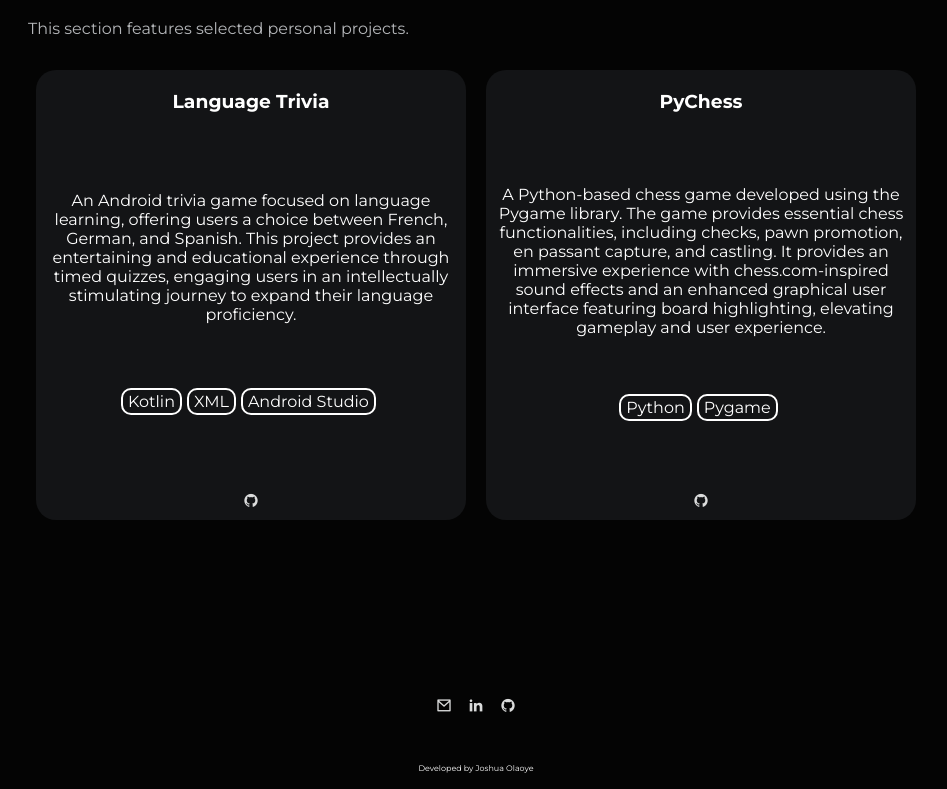
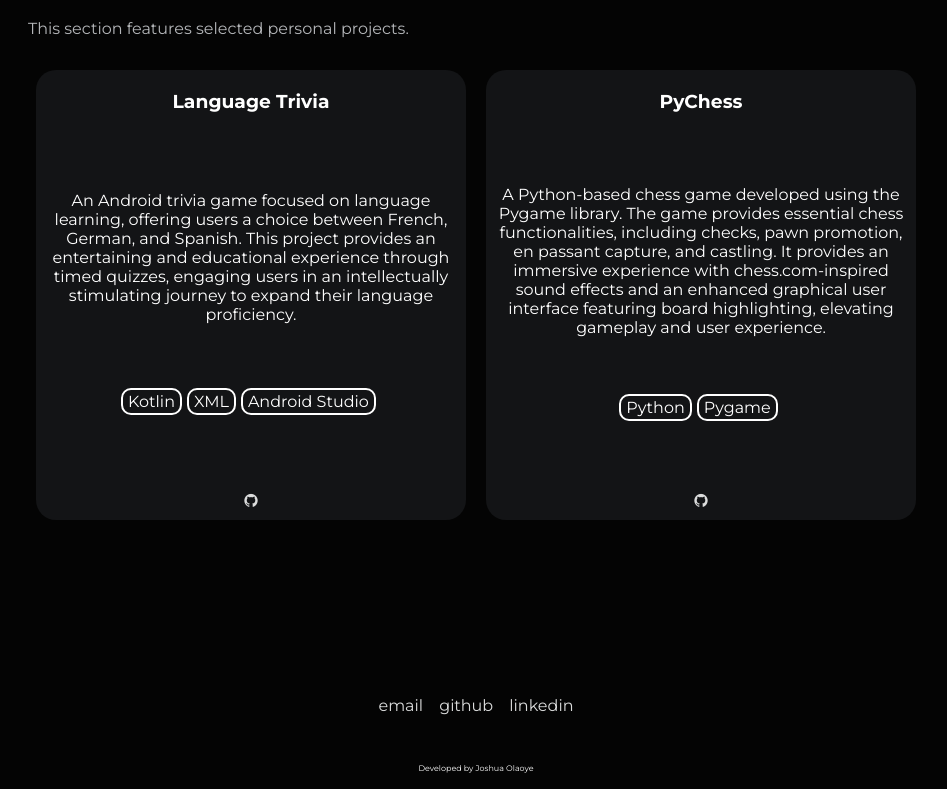
Before and after one commit to joolaoye/portfolio, a React (Create React App) app: page / in a window 1280 px wide. Shown: the part 1975-2764 px from the top of the page, without its empty margins (164-1111 px from the left). Built offline with nearby package versions, Linux system fonts and the light colour scheme.

Commit message:
fixed the contact links

```diff
--- a/package.json
+++ b/package.json
@@ -1,5 +1,4 @@
 {
-  "homepage": "https://joolaoye.github.io/portfolio",
   "name": "portfolio",
   "version": "0.1.0",
   "private": true,
--- a/src/App.css
+++ b/src/App.css
@@ -290,6 +290,14 @@ body {
   color: #FFFFFF;
 }
 
+.contact-socials a span {
+  color: #dbdcdc;
+}
+
+.contact-socials a span:hover {
+color: #FFFFFF;
+}
+
 .tools {
   background: #131416;
   padding: 2px 5px;
--- a/src/components/home.js
+++ b/src/components/home.js
@@ -169,9 +169,9 @@ const Home = () => {
 
         <div class="contact-container"  id="contact">
             <div class="contact-socials">
-                <a href="mailto:joshuaolaoye46@gmail.com"><i class="ri-mail-line"></i></a>
-                <a href="https://www.linkedin.com/in/joolaoye"><i class="ri-linkedin-fill"></i></a>
-                <a href="https://github.com/joolaoye"><i class="ri-github-fill"></i></a>
+                <a href="mailto:joshuaolaoye46@gmail.com"><span>email</span></a>
+                <a href="https://www.linkedin.com/in/joolaoye"><span>github</span></a>
+                <a href="https://github.com/joolaoye"><span>linkedin</span></a>
             </div>
         </div>
 
```
Also changed, not shown: 2 other files (tests, documents, lock files or other folders).
